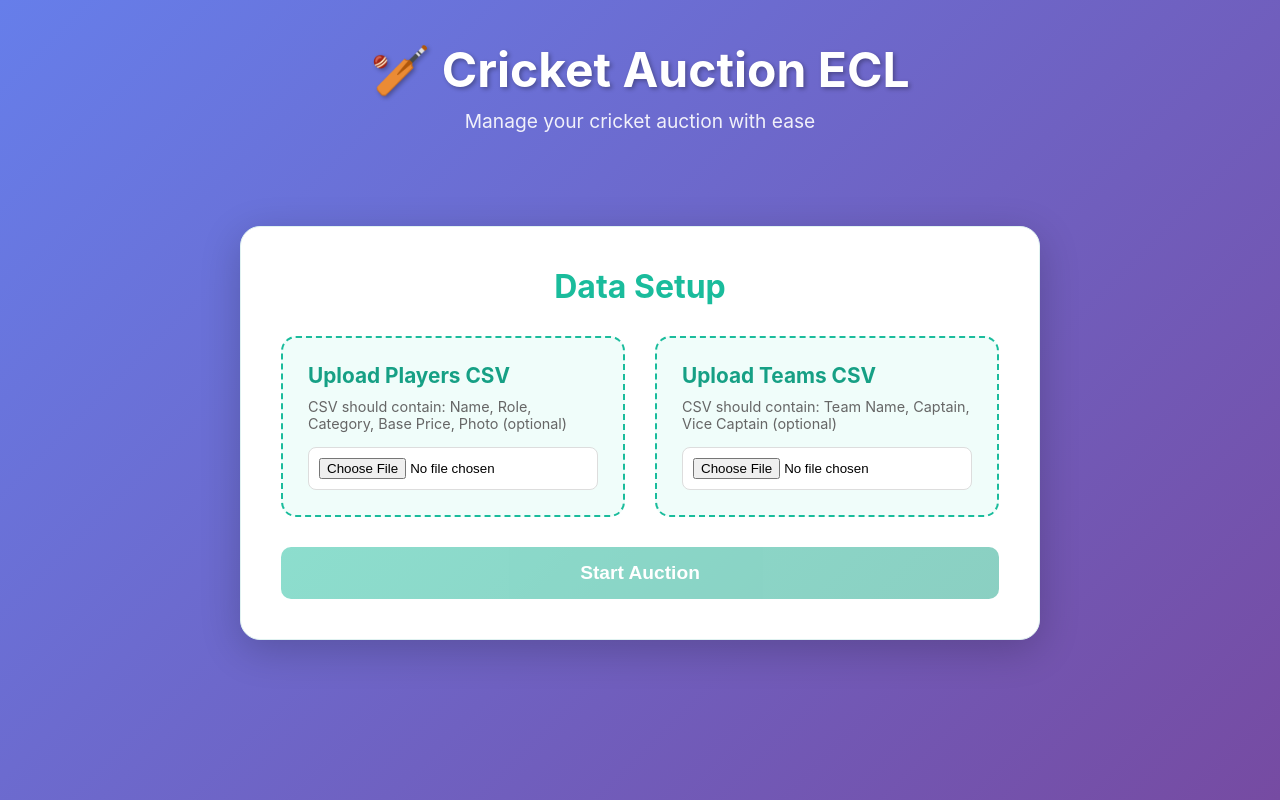
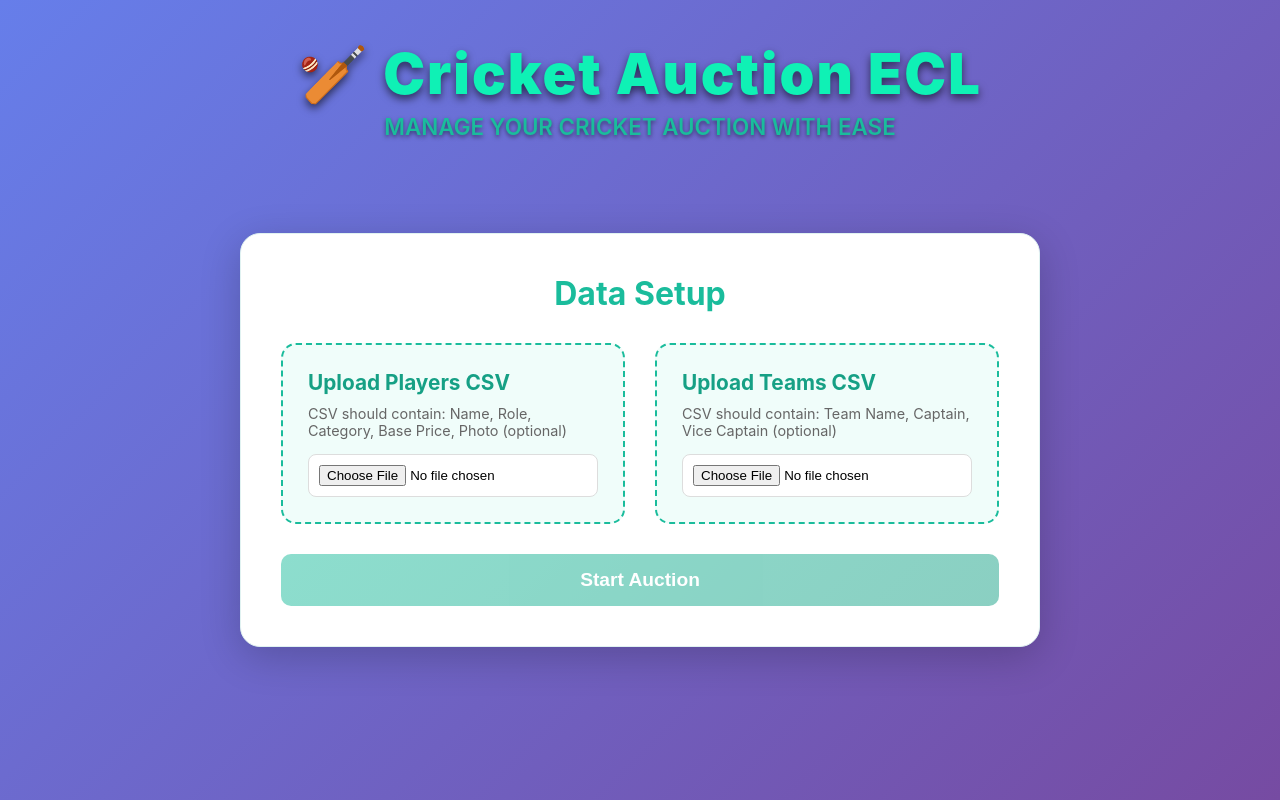
Before and after one commit to ashwinpillai/Auction-app, a React (Create React App) app: page / in a window 1280 px wide. Built offline with nearby package versions, Linux system fonts and the light colour scheme.

Commit message:
Update App.css

```diff
--- a/src/App.css
+++ b/src/App.css
@@ -8,17 +8,28 @@
   color: white;
   margin-bottom: 40px;
   padding: 20px;
+  /* Dark background shadow for contrast */
+  text-shadow: 0 2px 4px rgba(0, 0, 0, 0.5);
 }
 
 .app-header h1 {
-  font-size: 3rem;
-  margin-bottom: 10px;
-  text-shadow: 2px 2px 4px rgba(0, 0, 0, 0.3);
+  /* New Title Style */
+  font-size: 3.5rem;
+  margin-bottom: 5px;
+  font-weight: 900;
+  /* Use a bright, contrasting color like Gold or Teal/Aqua */
+  color: #0ff1b5; /* Gold/Yellow for main title */
+  letter-spacing: 2px;
+  text-shadow: 0 4px 8px rgba(0, 0, 0, 0.6);
 }
 
 .app-header p {
-  font-size: 1.2rem;
-  opacity: 0.9;
+  /* New Subtitle Style */
+  font-size: 1.4rem;
+  opacity: 1;
+  font-weight: 600;
+  color: #1abc9c; /* Teal/Aqua for contrast */
+  text-transform: uppercase;
 }
 
 .app-main {
```
